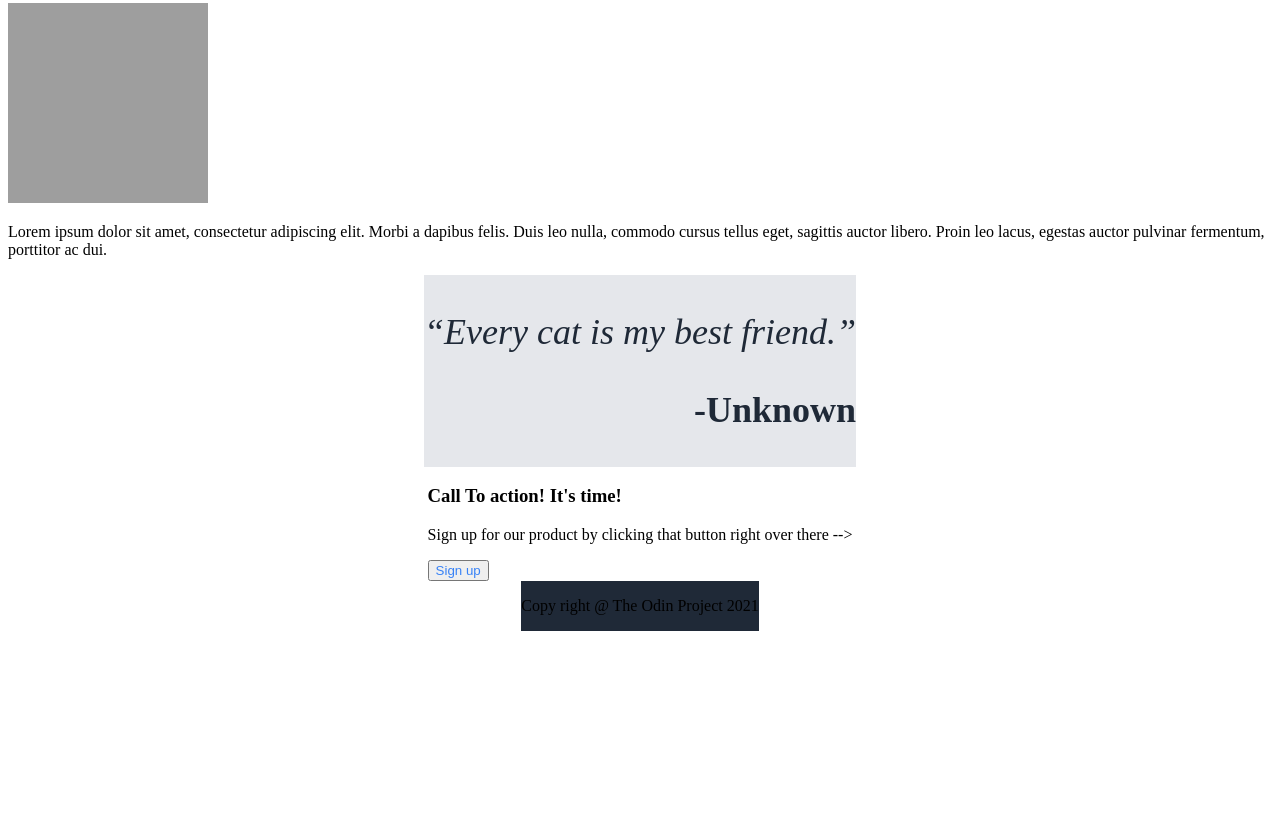
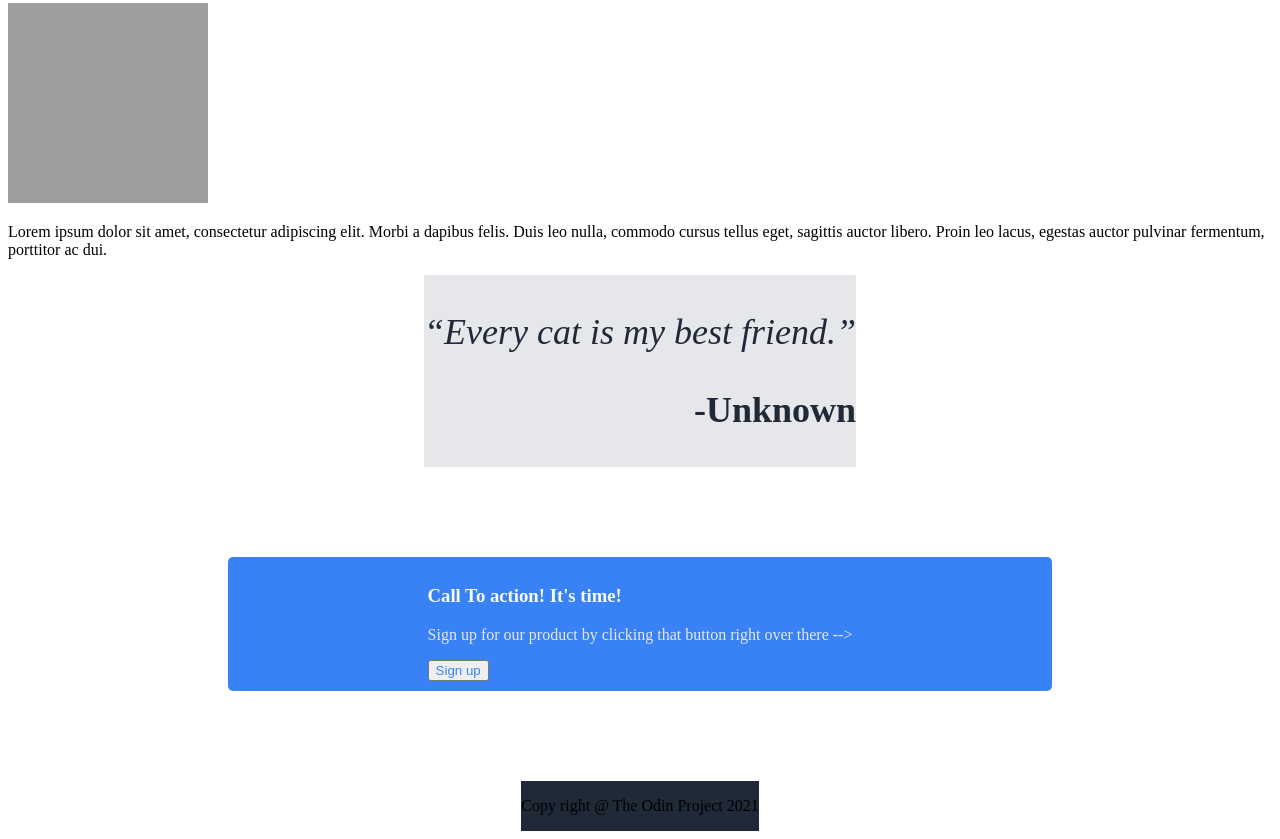
Before and after one commit to pbaki/Landing-Page-Project_Odin, a plain HTML site: page index.html in a window 1280 px wide. Shown: the part 1628-2467 px from the top of the page. Before the commit the page ends 2267 px from the top, so only its background shows below. Drawn offline with Linux system fonts and the light colour scheme; grey boxes are pictures that could not be loaded.

Commit message:
Call-to-action bg color set to #3882f6, 5px border radius, more marding and padding, text color set to white

```diff
--- a/style.css
+++ b/style.css
@@ -37,3 +37,15 @@ button {
     font-weight: lighter;
     color: #1F2937;
 }
+.Call-to-action {
+    background-color: #3882f6;
+    padding: 10px 200px;
+    margin: 90px;
+    border-radius: 5px;
+}
+.Call-to-action-text h3{
+    color: #F9FAF9;
+}
+.Call-to-action-text p {
+    color: #e5e7eb;
+}
```
